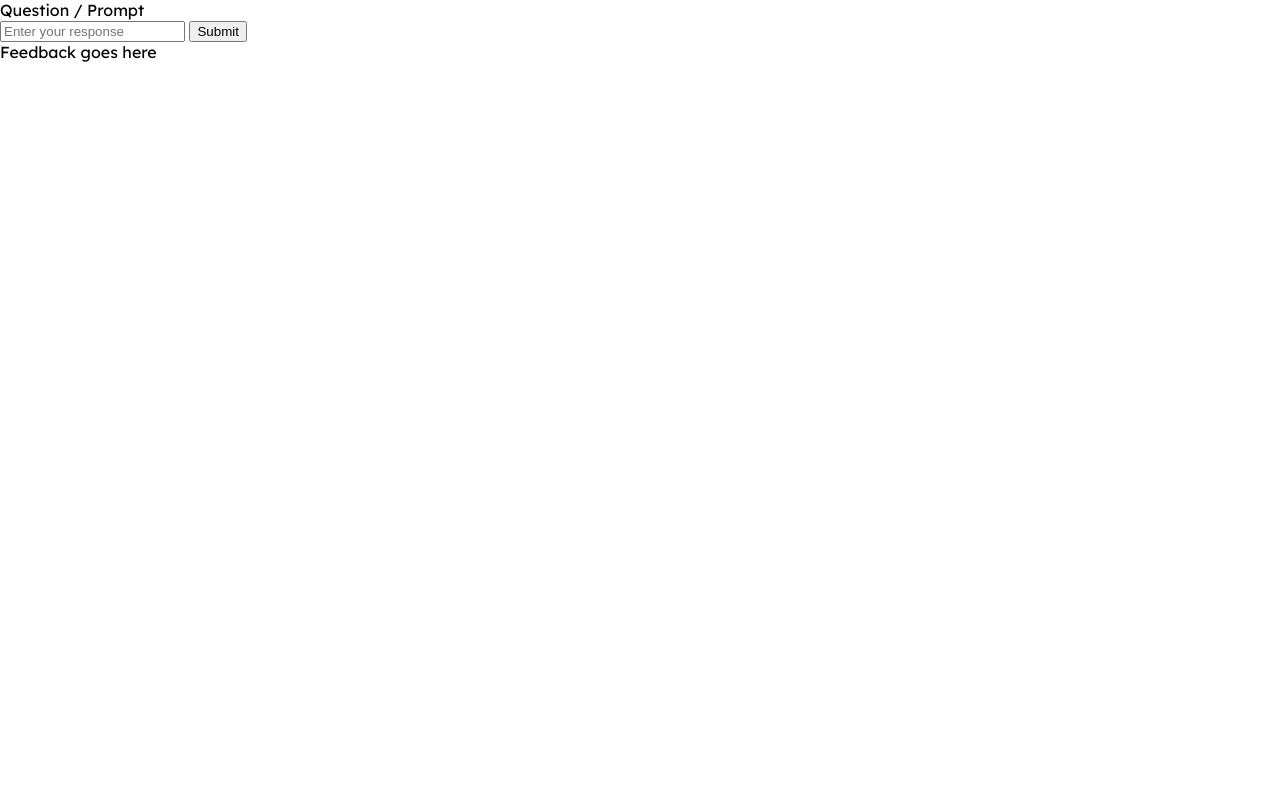
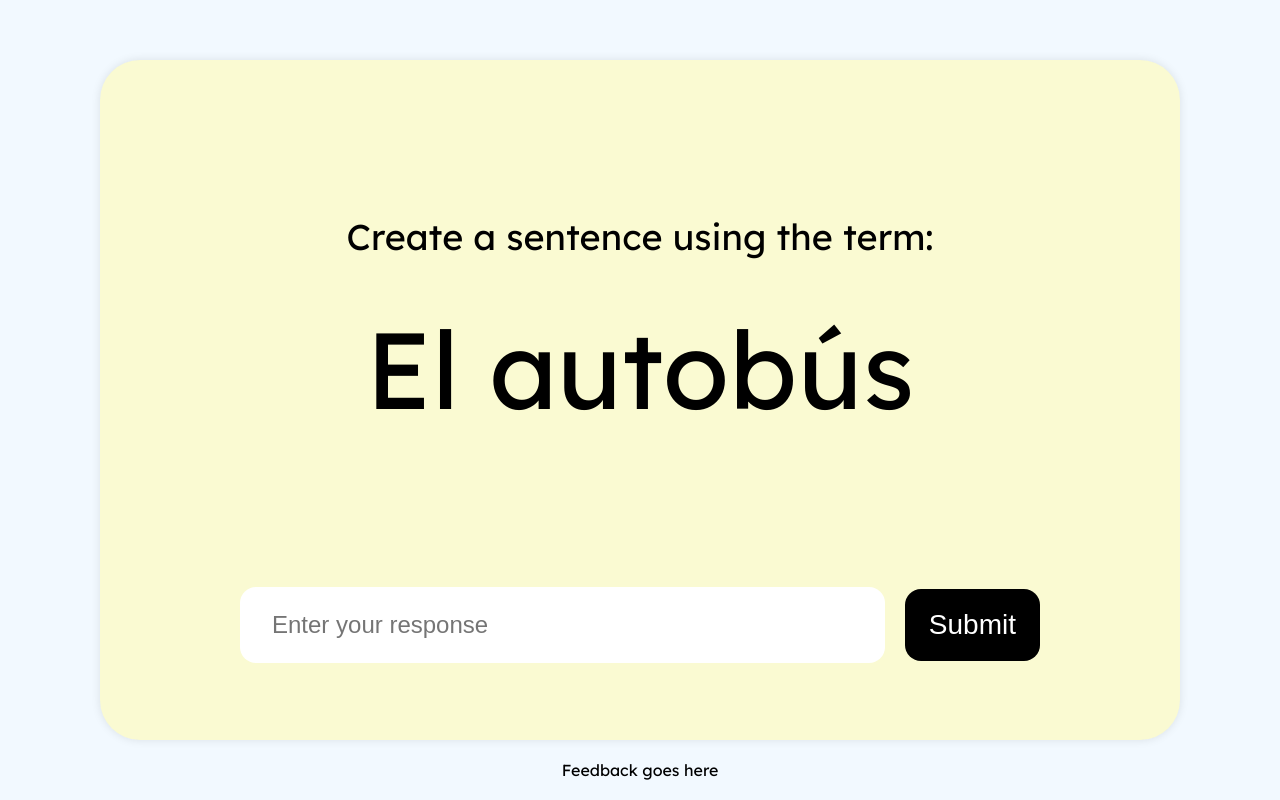
Before and after one commit to isaacwu2000/Super-Flashcards, a plain HTML site: page index.html in a window 1280 px wide. Drawn offline with Linux system fonts and the light colour scheme.

Commit message:
Designed website

```diff
--- a/index.html
+++ b/index.html
@@ -5,7 +5,7 @@
     <meta name="viewport" content="width=device-width, initial-scale=1.0">
     <title>Flashcards</title>
 
-    <link href="https://fonts.googleapis.com/css2?family=Lexend:wght@400;700&display=swap" rel="stylesheet">
+    <link href="https://fonts.googleapis.com/css2?family=Lexend:wght@100;200;300;400;500;600;700&display=swap" rel="stylesheet">
 
     <link rel="stylesheet" href="styles.css">
     <script src="index.js"></script>
@@ -14,19 +14,20 @@
     <main>
         <div class="card">
             <div class="question">
-                Question / Prompt
+                <span class="question-type">Create a sentence using the term:</span>
+                <span class="question-term">El autobús</span>
             </div>
-            <form id="user-response">
-                <input type="text" id="flashcard-input" class="flashcard-input" placeholder="Enter your response">
-                <button type="submit" class="flashcard-button">Submit</button>
-            </form>
+            <div class="user-response">
+                <form id="user-response-form">
+                    <input id="input-box" type="text" placeholder="Enter your response">
+                    <button id="submit-button" type="submit">Submit</button>
+                </form>
+            </div>
         </div>
+
         <div class="feedback">
             Feedback goes here
         </div>
-
     </main>
-
-
 </body>
 </html>
--- a/styles.css
+++ b/styles.css
@@ -1,5 +1,102 @@
 body {
     font-family: 'Lexend', Arial, sans-serif;
-    margin: 0;
+    font-weight: 400;
+    margin: 40px 0 0 0;
     padding: 0;
+    width: 100%;
+    height: 100%;
+    background-color: rgb(242, 249, 255);
 }
+
+main {
+    display: flex;
+    flex-direction: column;
+    justify-content: center;
+    align-items: center;
+}
+
+.card {
+    display: flex;
+    flex-direction: column;
+    justify-content: center;
+    align-items: center;
+
+    background-color: lightgoldenrodyellow;
+    border-radius: 40px;
+    box-shadow: 0 0 10px rgba(0, 0, 0, 0.1);
+
+    width: 1000px;
+    height: 600px;
+    margin: 20px;
+    padding: 40px;
+}
+
+/* Question / task styling */
+.question {
+    display: flex;
+    flex-direction: column;
+    justify-content: center;
+    align-items: center;
+
+    flex: 3;
+}
+
+.question-type {
+    font-size: 36px;
+    margin-bottom: 42px;
+    font-weight: inherit;
+}
+
+.question-term {
+    font-size: 108px;
+}
+
+/* User input box styling */
+.user-response {
+    display: flex;
+    flex-direction: row;
+    justify-content: center;
+    align-items: center;
+
+    width: 80%;
+    flex: 1;
+}
+
+#user-response-form {
+    display: flex;
+    flex-direction: row;
+    justify-content: center;
+    align-items: center;
+
+    width: 100%;
+    height: 100%;
+}
+
+#input-box {
+    font-size: 24px;
+    flex: 1;
+    padding: 24px 32px 24px 32px;
+    margin-right: 20px;
+    box-shadow: inset 2px 2px 1cm rgba(0, 0, 0, 0);
+    border: none;
+    border-radius: 16px;
+}
+
+#submit-button {
+    font-size: 28px;
+    height: 72px;
+    padding-left: 24px;
+    padding-right: 24px;
+
+    border: none;
+    border-radius: 16px;
+    color: white;
+    background-color: black;
+}
+
+
+
+/* Feedback styling */
+.feedback {
+
+}
```
